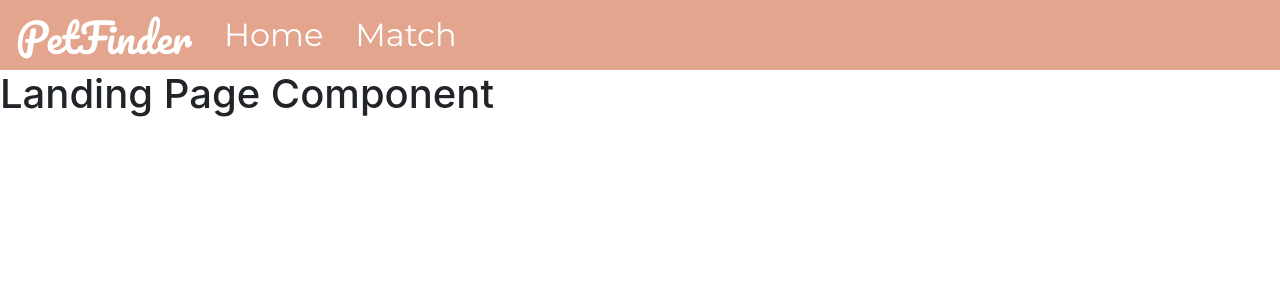
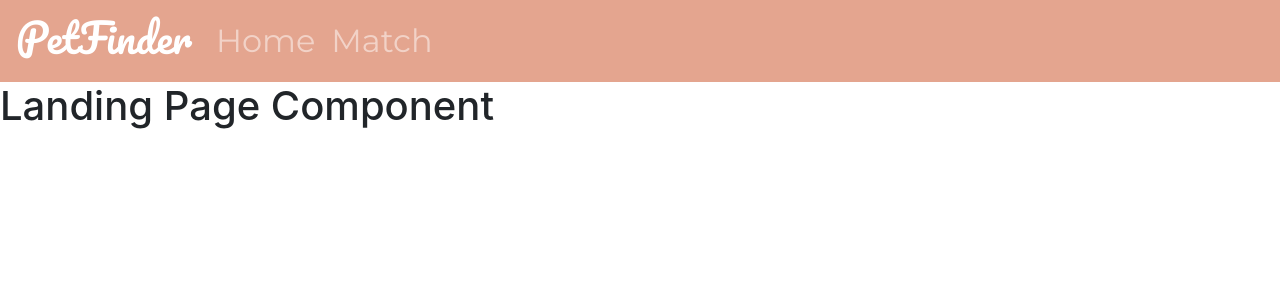
Before and after one commit to Codubee/PetFinderMW2-3, a React (Create React App) app in the folder frontend/: page / in a window 1280 px wide. Shown: the top 300 px of the page. Built offline with nearby package versions, Linux system fonts and the light colour scheme.

Commit message:
Added ca collapsible feature to the navbar which reacts to the window resize

```diff
--- a/frontend/src/components/Navbar.js
+++ b/frontend/src/components/Navbar.js
@@ -1,25 +1,46 @@
-import React from "react";
+import React, { useState } from "react";
 
-import { Navbar, NavbarBrand, Nav, NavItem, NavLink } from "reactstrap";
+import {
+  Navbar,
+  NavbarBrand,
+  Nav,
+  NavItem,
+  NavLink,
+  Collapse,
+  NavbarToggler,
+} from "reactstrap";
 
-import '../style/style.css'
+import "../style/style.css";
 
 function NavBar() {
+  const [isOpen, setIsOpen] = useState(false);
+
+  const toggle = () => setIsOpen(!isOpen);
+
   return (
     <>
-            <Navbar className="navbar">
-                <Nav className="nav">
-                    <NavbarBrand className="navbrand"><h1>PetFinder</h1></NavbarBrand>
+      <Navbar className="navbar" dark expand="md">
+        <NavbarBrand className="navbrand">
+          <h1>PetFinder</h1>
+        </NavbarBrand>
+        <NavbarToggler onClick={toggle} />
+        <Collapse isOpen={isOpen} navbar>
+          <Nav className="nav" navbar>
             <NavItem>
-                        <NavLink href="/" className="navlink"><h2>Home</h2></NavLink>
+              <NavLink href="/" className="navlink">
+                <h2>Home</h2>
+              </NavLink>
             </NavItem>
             <NavItem>
-                        <NavLink href="/match/" className="navlink"><h2>Match</h2></NavLink>
+              <NavLink href="/match/" className="navlink">
+                <h2>Match</h2>
+              </NavLink>
             </NavItem>
           </Nav>
+        </Collapse>
       </Navbar>
     </>
-    )
+  );
 }
 
 export default NavBar;
```
Lines whose indentation alone changed are shown as unchanged.
